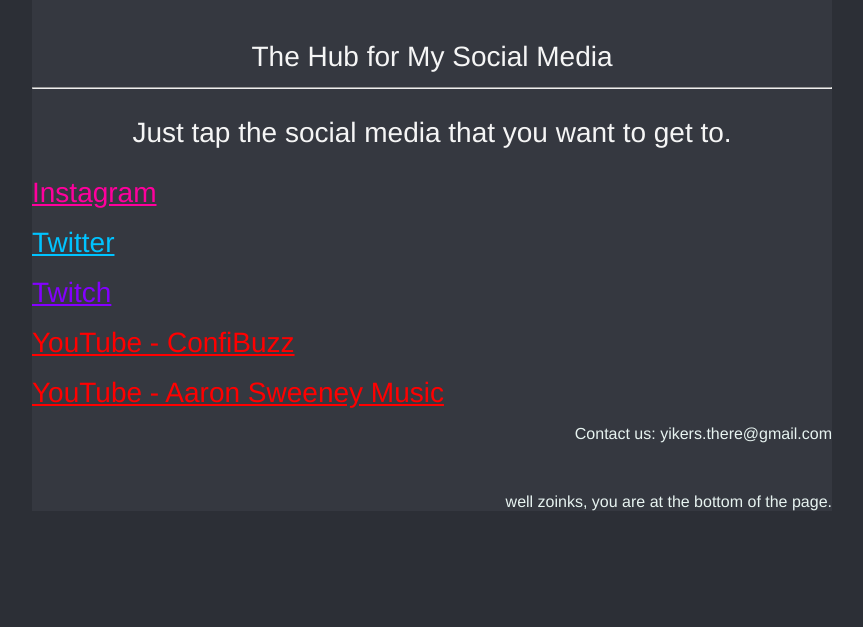
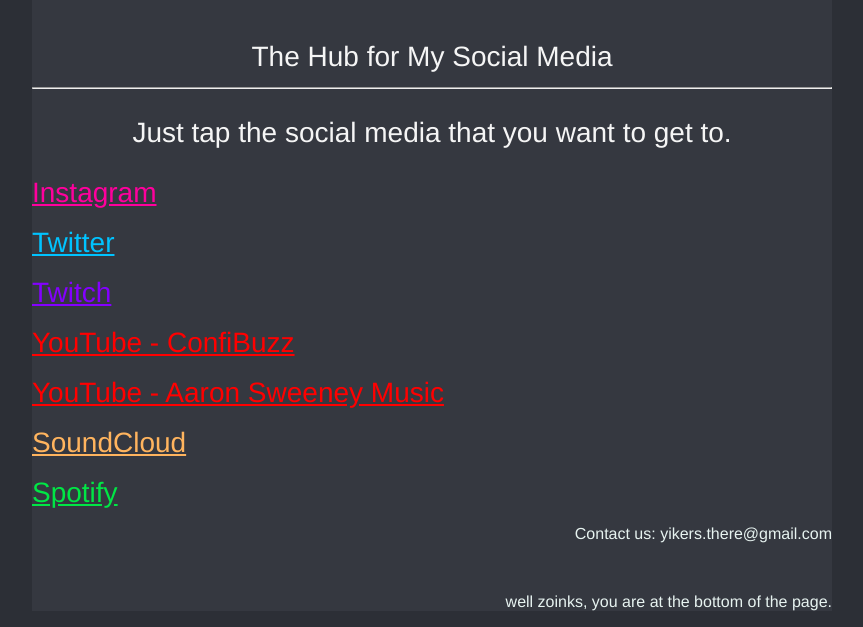
Before and after one commit to M0TH3R5H1P/yikers, a plain HTML site: page socials.html in a window 1280 px wide. Shown: the part 183-810 px from the top of the page, without its empty margins (208-1071 px from the left). Drawn offline with Linux system fonts and the light colour scheme.

Commit message:
Update socials.html

```diff
--- a/socials.html
+++ b/socials.html
@@ -36,6 +36,12 @@
 				<br />
                 <br />
                 <a class="link" href="https://www.youtube.com/c/AaronSweeneyMusic" style="color: rgb(255, 0, 0)">YouTube - Aaron Sweeney Music</a>
+				<br />
+                <br />
+                <a class="link" href="https://soundcloud.com/aaronsweeney" style="color: rgb(255, 180, 94)">SoundCloud</a>
+				<br />
+                <br />
+                <a class="link" href="https://open.spotify.com/artist/1lPurVASWpR6UH3FbWOJhG" style="color: rgb(0, 230, 69)">Spotify</a>
 			</div>
 
 			<div id="footer">
```
